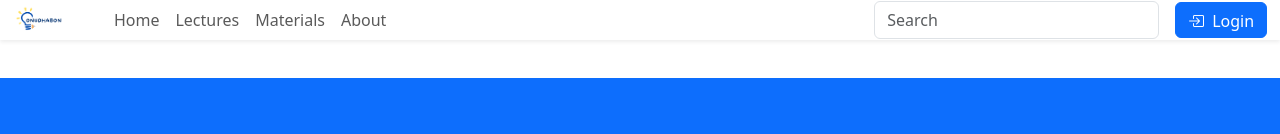
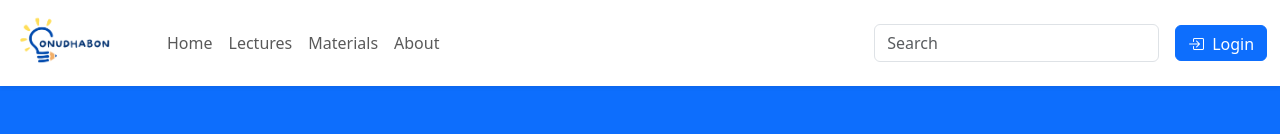
Before and after one commit to abonty360/Onudhabon, a React (Create React App) app: page /home in a window 1280 px wide. Shown: the top 134 px of the page. Built offline with nearby package versions, Linux system fonts and the light colour scheme.

Commit message:
navbar fixed

```diff
--- a/src/Components/LoginForm/LoginForm.jsx
+++ b/src/Components/LoginForm/LoginForm.jsx
@@ -10,7 +10,6 @@ function LoginForm() {
   const handleLogin = (e) => {
     e.preventDefault();
 
-    // Replace with actual auth logic
     const isAuthenticated = true;
 
     if (isAuthenticated) {
--- a/src/Components/NavbarComp/Navbarcomp.css
+++ b/src/Components/NavbarComp/Navbarcomp.css
@@ -10,8 +10,9 @@
 }
 
 .custom-navbar {
-    padding-top: 0.00rem  !important;
-    padding-bottom: 0.00rem !important;
+    padding-top: 0.5rem  !important;
+    padding-bottom: 0.5rem !important;
+    min-height: 64px;
 }
 
 .custom-navbar .container-fluid {
--- a/src/Components/NavbarComp/Navbarcomp.js
+++ b/src/Components/NavbarComp/Navbarcomp.js
@@ -11,7 +11,7 @@ export default class NavbarComponent extends Component {
             <Navbar bg="white" expand="lg" fixed="top" className="shadow-sm custom-navbar">
                 <Container fluid>
                     <Navbar.Brand as={Link} to="/" className="d-flex align-items-center gap-2">
-                        <Image src={logo} alt="Onudhabon Logo" height="30" />
+                        <Image src={logo} alt="Onudhabon Logo" height="60" />
 
 
                     </Navbar.Brand>
```
Also changed, not shown: public/images/abonty-rahman.jpg.
